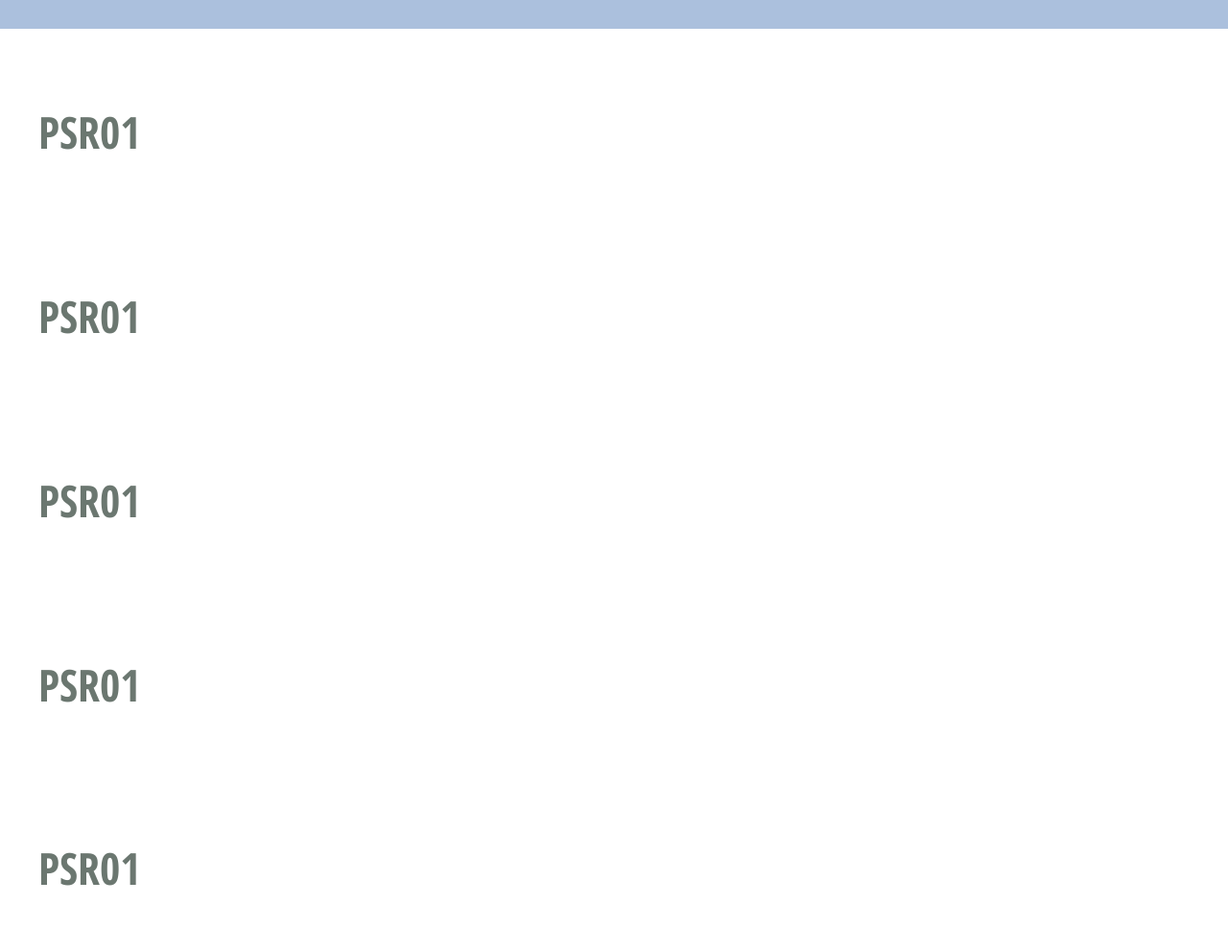
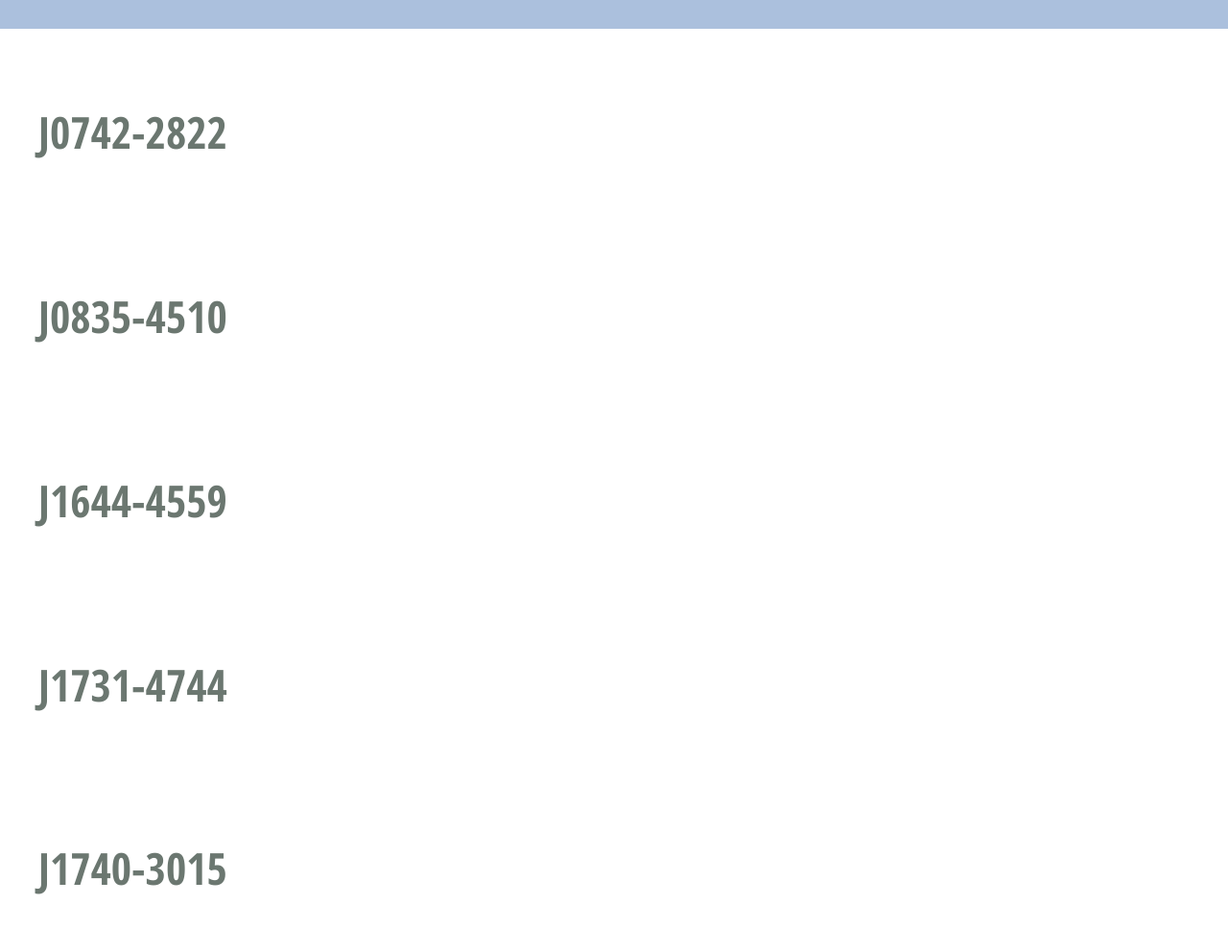
Before and after one commit to PuMA-Coll/PuMA, a plain HTML site: page puglieseweb/last_obs.html in a window 1280 px wide. Shown: the part 320-1312 px from the top of the page at 96% size. Drawn offline with nearby package versions, Linux system fonts and the light colour scheme.

Commit message:
Updated LastObs, PSR titles.

```diff
--- a/puglieseweb/last_obs.html
+++ b/puglieseweb/last_obs.html
@@ -50,7 +50,7 @@
             <!-- Content -->
 
  <!-- J0742-2822 -->
-<article class="box page-content"><header><h2>PSR01</h2></header>
+<article class="box page-content"><header><h2>J0742-2822</h2></header>
 <div class="row 200%"> <div class="12u">
 <section class="box features"><div><div class="row">
 <div class="3u 6u(mobile)"><section class="box feature">
@@ -66,7 +66,7 @@
 </div></div>
 </article>
 <!-- J0835-4510 -->
-<article class="box page-content"><header><h2>PSR01</h2></header>
+<article class="box page-content"><header><h2>J0835-4510</h2></header>
 <div class="row 200%"> <div class="12u">
 <section class="box features"><div><div class="row">
 <div class="3u 6u(mobile)"><section class="box feature">
@@ -82,7 +82,7 @@
 </div></div>
 </article>
 <!-- J1644-4559 -->
-<article class="box page-content"><header><h2>PSR01</h2></header>
+<article class="box page-content"><header><h2>J1644-4559</h2></header>
 <div class="row 200%"> <div class="12u">
 <section class="box features"><div><div class="row">
 <div class="3u 6u(mobile)"><section class="box feature">
@@ -98,7 +98,7 @@
 </div></div>
 </article>
 <!-- J1731-4744 -->
-<article class="box page-content"><header><h2>PSR01</h2></header>
+<article class="box page-content"><header><h2>J1731-4744</h2></header>
 <div class="row 200%"> <div class="12u">
 <section class="box features"><div><div class="row">
 <div class="3u 6u(mobile)"><section class="box feature">
@@ -114,7 +114,7 @@
 </div></div>
 </article>
 <!-- J1740-3015 -->
-<article class="box page-content"><header><h2>PSR01</h2></header>
+<article class="box page-content"><header><h2>J1740-3015</h2></header>
 <div class="row 200%"> <div class="12u">
 <section class="box features"><div><div class="row">
 <div class="3u 6u(mobile)"><section class="box feature">
```
